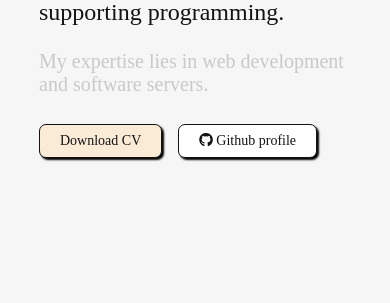
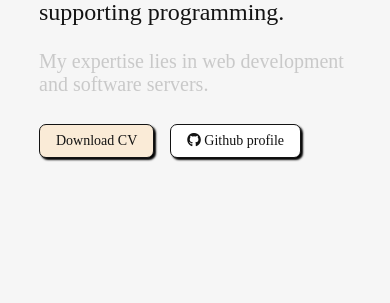
Before and after one commit to ResoneAt/personal-website, a Django app: page / in a window 390 px wide. Shown: the part 376-679 px from the top of the page. Run offline with Django 4.2, Linux system fonts and the light colour scheme; some libraries are stand-ins or nearby versions.

Commit message:
change base.css for responsive style

```diff
--- a/static/css/base.css
+++ b/static/css/base.css
@@ -138,7 +138,7 @@ body{
         border-radius: 7px;
         background-color: antiquewhite;
         box-shadow: 2px 2px 2px black;
-        padding: 8px 20px;
+        padding: 8px 16px;
         margin-right: 16px;
         text-decoration: none;
         color: rgb(19, 19, 19);
```
